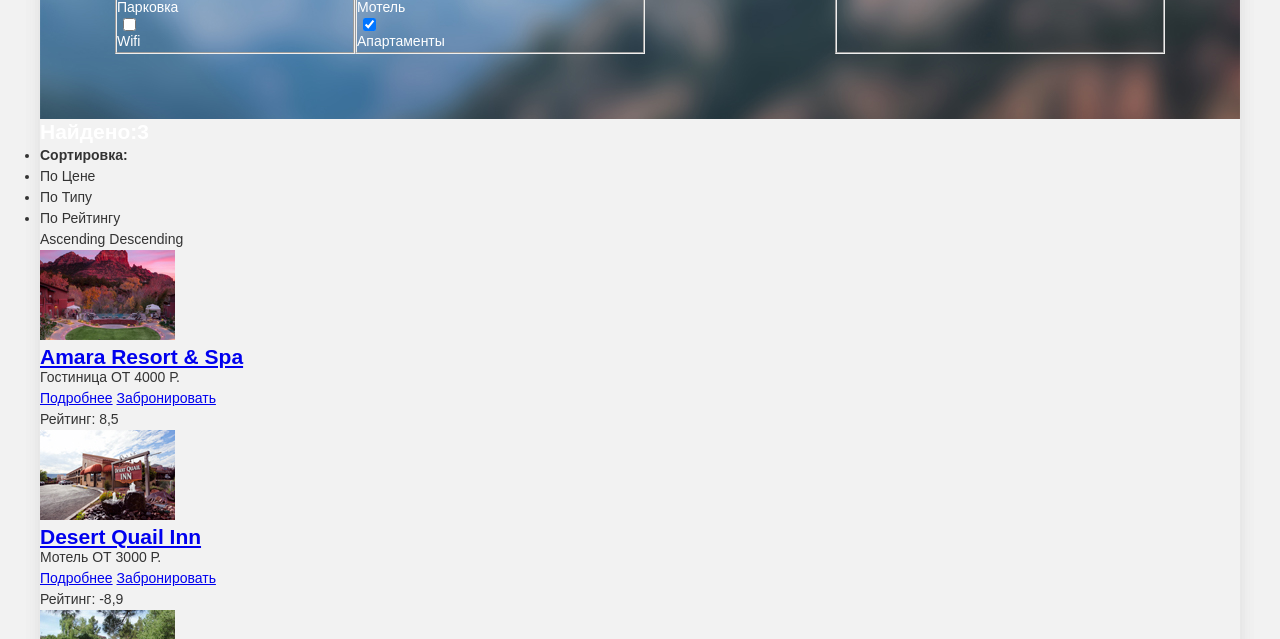
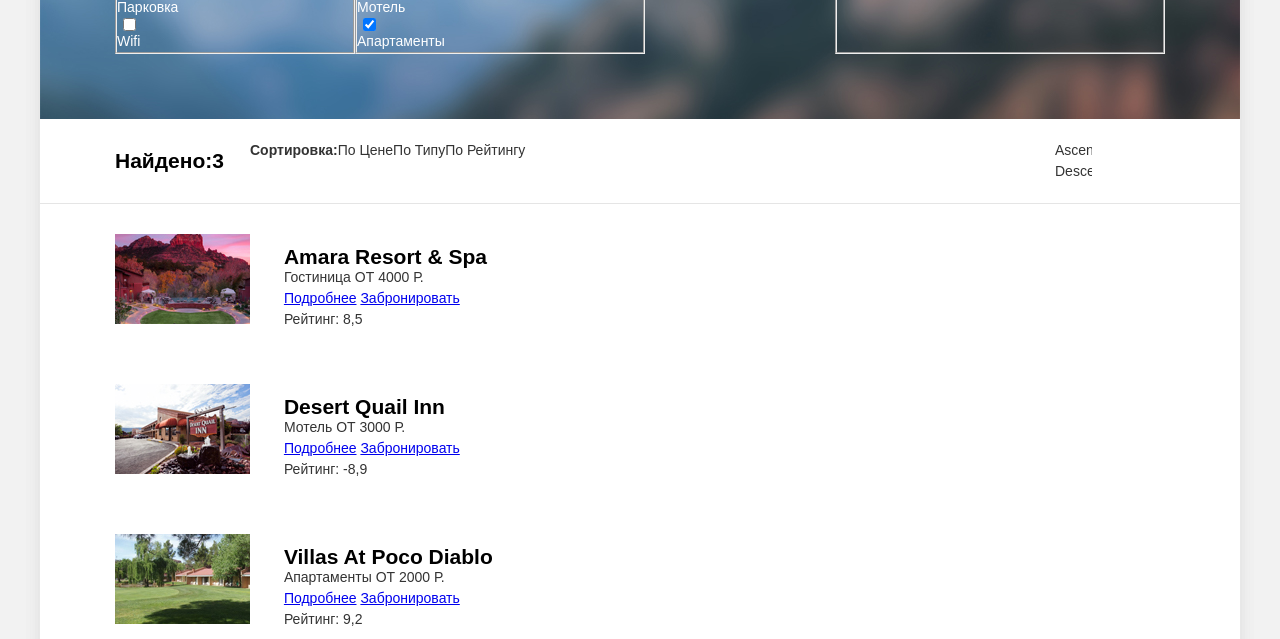
Before and after one commit to andel7/345557-sedona, a plain HTML site: page hotels.html in a window 1280 px wide. Shown: the part 161-800 px from the top of the page. Drawn offline with Linux system fonts and the light colour scheme.

Commit message:
Added some more flex to hotels.html and fixed footer

```diff
--- a/css/style.css
+++ b/css/style.css
@@ -224,8 +224,11 @@ h3 {
 }
 /* end of map */
 /* end of footer */
+.page_1  .page-footer{
+  margin-top: -120px;
+}
 .page-footer {
-  margin-top: -120px;
+
   height: 120px;
   background-color: rgba(255, 255, 255, 0.8);
   display: flex;
@@ -285,3 +288,50 @@ h3 {
   margin-right: 75px;
   margin-left: auto;
 }
+/* end of hotel_search section */
+/* results section */
+.results {
+  background-color: #fff;
+}
+.sorting_control {
+  border-bottom: 1px solid #e5e5e5;
+  height: 85px;
+  display: flex;
+  align-items: center;
+}
+.sorting {
+  display: flex;
+  width: 917px;
+}
+.sorting li {
+  list-style: none;
+  justify-content: space-between;
+}
+.order {
+  width: 37px;
+  margin-right: 75px;
+  margin-left: auto;
+  overflow: hidden;
+}
+.found {
+  margin-left: 75px;
+  width: 135px;
+  color:#000;
+}
+.search_result_item {
+  height: 150px;
+}
+.item_photo {
+  display: inline-block;
+  margin-top:30px;
+  margin-bottom:30px;
+  margin-right: 30px;
+  margin-left: 75px;
+}
+.hotel_details {
+  display: inline-block;
+}
+.hotel_name a {
+  text-decoration: none;
+  color:#000;
+}
--- a/hotels.html
+++ b/hotels.html
@@ -42,8 +42,9 @@
                 <a href="https://htmlacademy.ru" title="submit form">ПОКАЗАТЬ</a>
     			</fieldset>
         </form>
-      </section>
+      </section><!-- end of hotel search section -->
 				<section class="results">
+          <div class="sorting_control">
   					<h3 class="found">Найдено:<span>3</span></h3>
   					<ul class="sorting">
   						<li>
@@ -63,6 +64,7 @@
   							<a class="descending active" title="descending">descending</a>
   						</div>
   					</ul>
+          </div><!-- end of sorting_control -->
 					<div class="search_result_item">
 						<div class="item_photo">
 										<img src="img/amara.jpg" alt="hotel image"/>
```
Also changed, not shown: index.html (+1 -1 lines). Lines whose indentation alone changed are shown as unchanged.
